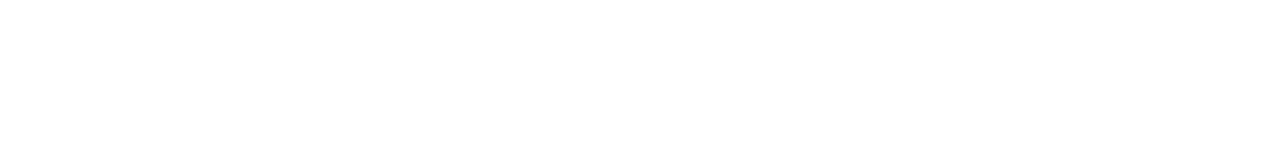
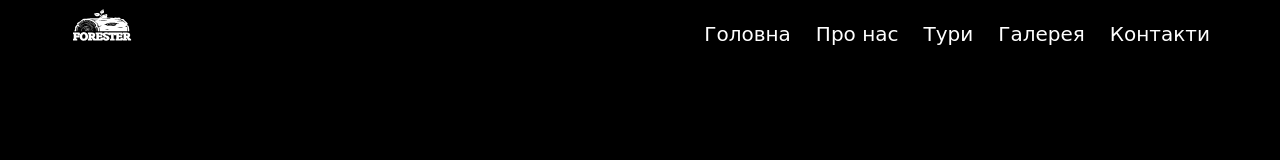
Before and after one commit to andriitomilov/forester, a plain HTML site: page index.html in a window 1280 px wide. Drawn offline with nearby package versions, Linux system fonts and the light colour scheme; a web font is replaced by a local one.

Commit message:
completed header

```diff
--- a/css/styles.css
+++ b/css/styles.css
@@ -0,0 +1,108 @@
+:root {
+  --color-primary: #ffffff;
+  --color-secondary: #dedede;
+  --color-accent-link: #ff0000;
+  --bg-color-primary: #000000;
+
+  --f-family-primary: "Neucha", cursive;
+  --f-family-secondary: "Russo One", sans-serif;
+
+  --transition-time: 250ms;
+  --transition-function: ease;
+}
+
+body {
+  font-size: 20px;
+  font-family: var(--f-family-primary);
+  line-height: 1.1;
+
+  color: var(--color-primary);
+  background-color: var(--bg-color-primary);
+}
+
+h1,
+h2,
+h3,
+p,
+ul {
+  margin: 0;
+}
+
+a {
+  text-decoration: none;
+  color: inherit;
+}
+
+.container {
+  max-width: 1170px;
+  padding: 0 15px;
+  margin: 0 auto;
+}
+
+.section {
+}
+
+.list {
+  list-style: none;
+  padding-left: 0;
+}
+
+/* ------------HEADER------------- */
+.header {
+  background-color: transparent;
+}
+.header-flex {
+  display: flex;
+  align-items: baseline;
+}
+
+.logo {
+  padding: 5px 0;
+  transition: color var(--transition-time) var(--transition-function);
+}
+.icon-logo {
+  fill: currentColor;
+}
+.nav {
+  margin-left: auto;
+}
+.nav__list {
+  display: flex;
+  gap: 25px;
+}
+
+.nav__link {
+  position: relative;
+
+  display: block;
+  padding: 23px 0 10px;
+
+  transition: color var(--transition-time) var(--transition-function);
+}
+
+.nav__link:after {
+  content: "";
+  position: absolute;
+  left: 0;
+  bottom: 0;
+
+  display: block;
+  width: 100%;
+  height: 2px;
+
+  background-color: var(--color-accent-link);
+
+  transform: scale(0);
+  transition: transform var(--transition-time) var(--transition-function);
+}
+
+.logo:hover,
+.logo:focus,
+.nav__link:hover,
+.nav__link:focus {
+  color: var(--color-accent-link);
+}
+.nav__link:hover:after,
+.nav__link:focus:after {
+  transform: scale(1);
+}
--- a/index.html
+++ b/index.html
@@ -14,6 +14,23 @@
     <link rel="stylesheet" href="./css/styles.css">
 </head>
 <body>
-
+    <header class="header">
+        <div class="container header-flex">
+            <a href="./index.html" class="logo">
+                <svg width="66" height="32" class="icon-logo">
+                    <use href="./images/icons.svg#logo"></use>
+                </svg>
+            </a>
+            <nav class="nav">
+                <ul class="nav__list list">
+                    <li class="nav__item"><a href="" class="nav__link">Головна</a></li>
+                    <li class="nav__item"><a href="" class="nav__link">Про нас</a></li>
+                    <li class="nav__item"><a href="" class="nav__link">Тури</a></li>
+                    <li class="nav__item"><a href="" class="nav__link">Галерея</a></li>
+                    <li class="nav__item"><a href="" class="nav__link">Контакти</a></li>
+                </ul>
+            </nav>
+        </div>
+    </header>
 </body>
 </html>
```
Also changed, not shown: images/icons.svg (added).
